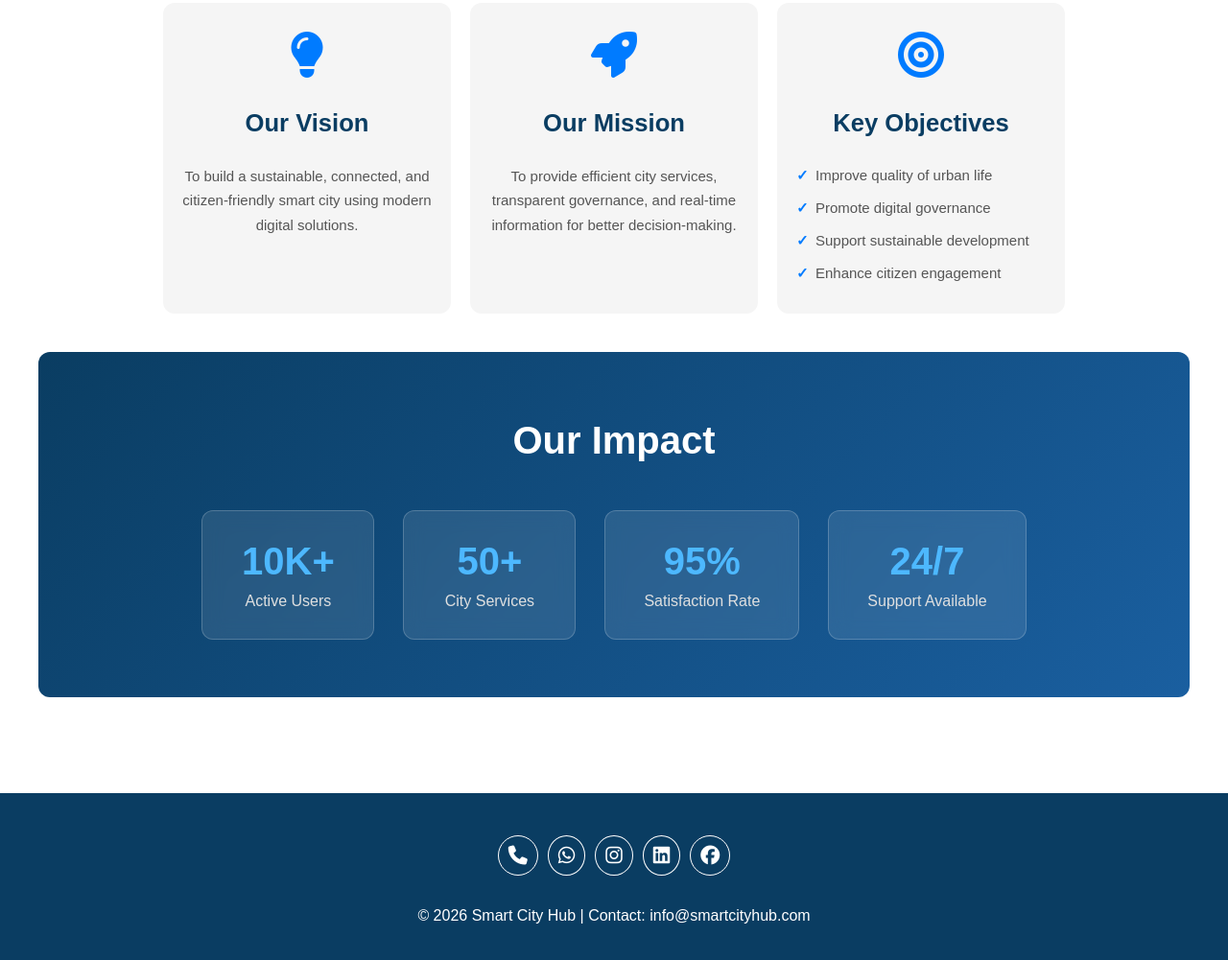
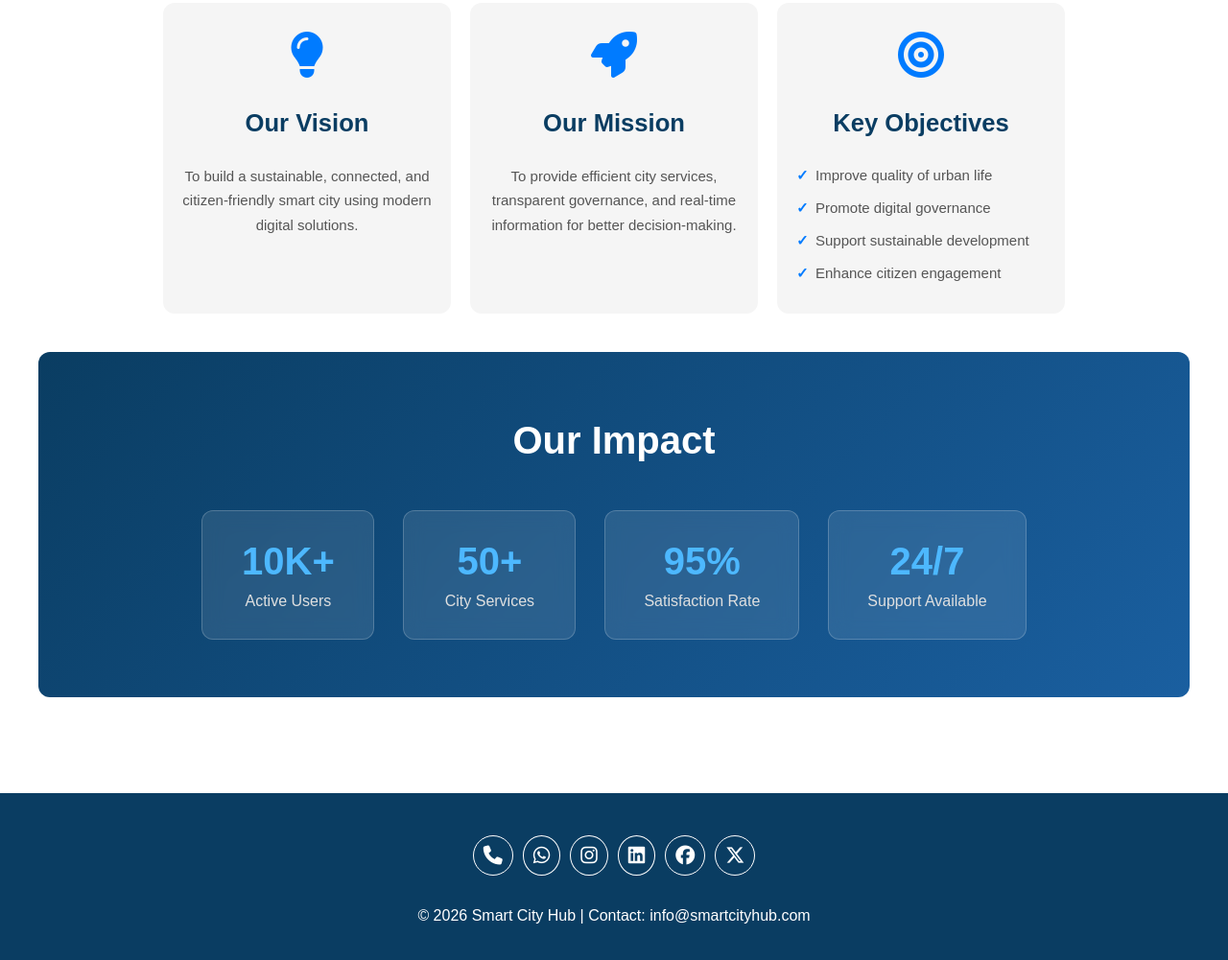
Before and after one commit to nikhilgandule/smart-city-hub, a plain HTML site: page index.html in a window 1280 px wide. Shown: the part 4673-5674 px from the top of the page at 96% size. Drawn offline with Linux system fonts and the light colour scheme.

Commit message:
Add X (formerly Twitter) link to footer social media section

```diff
--- a/index.html
+++ b/index.html
@@ -606,6 +606,10 @@
                 <a href="https://www.facebook.com/" target="_blank">
                     <i class="fa-brands fa-facebook"></i>
                 </a>
+                <a href="https://x.com/" target="_blank">
+                    <i class="fa-brands fa-x-twitter"></i>
+                </a>
+
             </div>
             <div class="footer-text">
                 <p>© 2026 Smart City Hub | Contact: info@smartcityhub.com</p>
```
